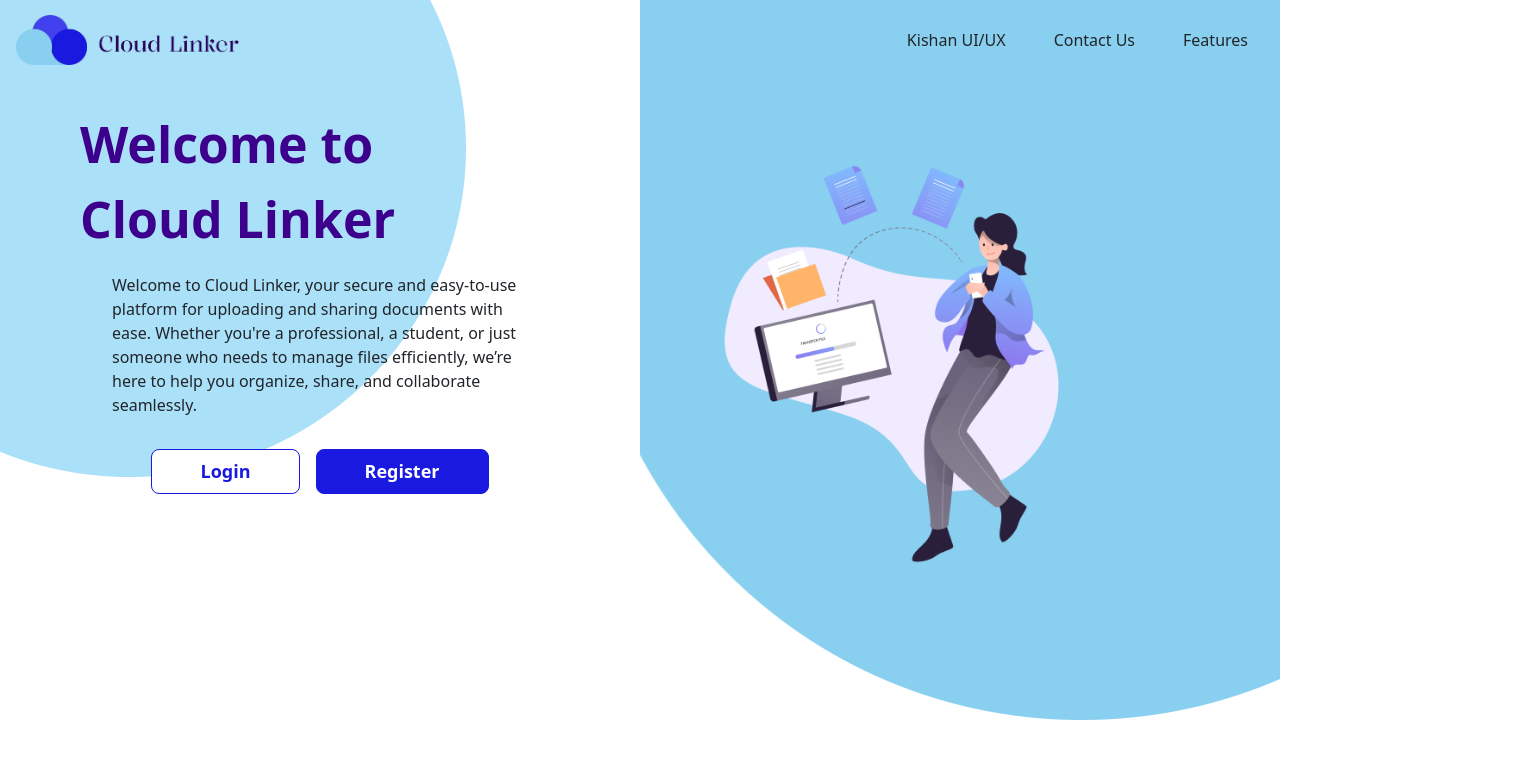
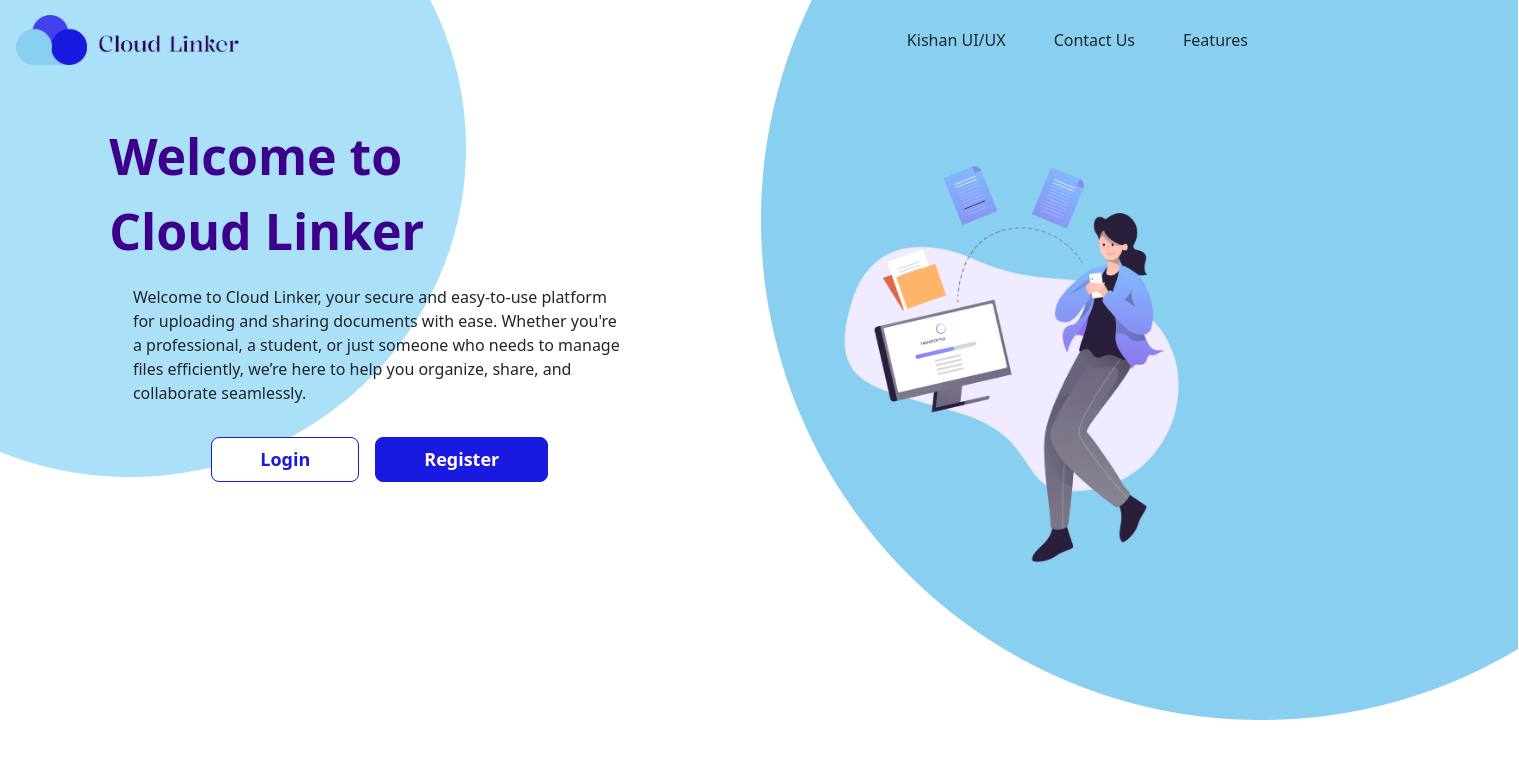
Before and after one commit to jasvinderkhera/cloud-linker, a React (Create React App) app: page / in a window 1280 px wide. Shown: the top 784 px of the page, 1519 px wide, since content can reach past the window. Built offline with nearby package versions, Linux system fonts and the light colour scheme; no server answers.

Commit message:
topcontainer error fixed

```diff
--- a/src/components/homepage/Homepage.css
+++ b/src/components/homepage/Homepage.css
@@ -1,6 +1,11 @@
 .homepage{
     width: 100%;
     min-height: 100vh;
+}
+
+.topContainer{
+    width: 1519px;
+    margin: auto;
 }
 
 .rightCircle{
```
